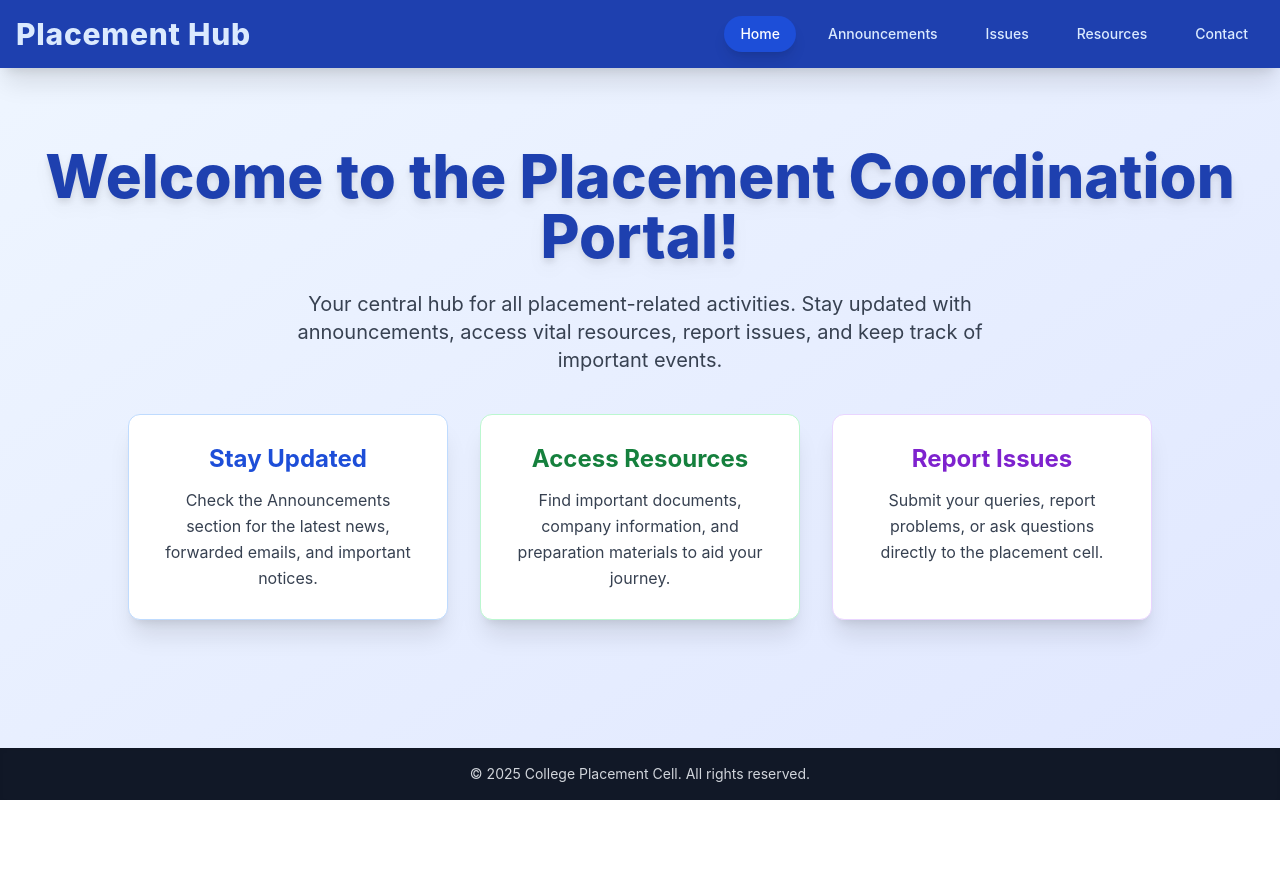
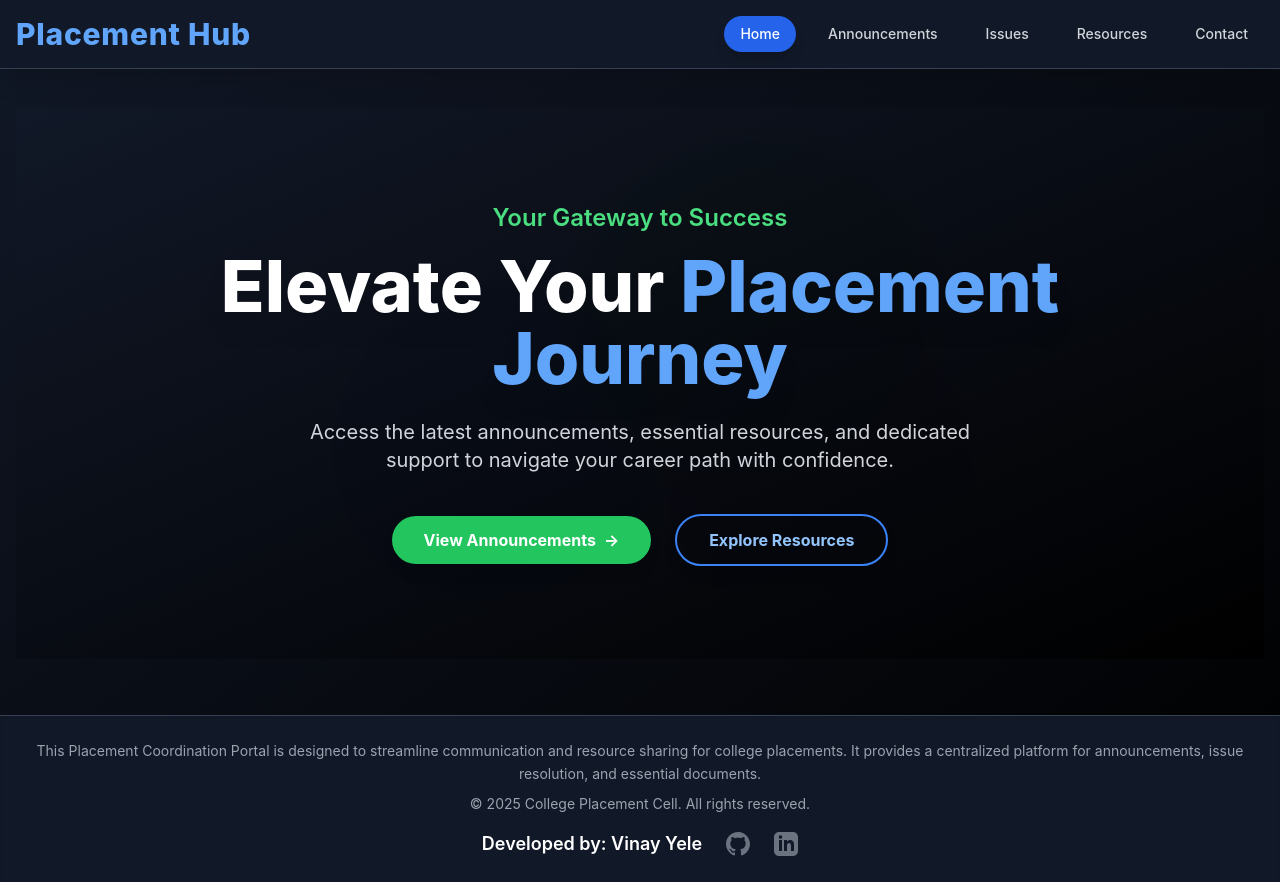
Before and after one commit to Vinay-yele/AIML_PLACEMENTS_HUB, a React (Create React App) app in the folder frontend/: page / in a window 1280 px wide. Before the commit the page ends 800 px from the top, so only its background shows below. Built offline with nearby package versions, Linux system fonts and the light colour scheme.

Commit message:
worked on frontend announcements

```diff
--- a/frontend/src/App.js
+++ b/frontend/src/App.js
@@ -8,7 +8,7 @@ import AnnouncementPage from './pages/AnnouncementPage';
 import IssuesPage from './pages/IssuesPage';
 import ResourcesPage from './pages/ResourcesPage';
 import ContactPage from './pages/ContactPage';
-import AdminPage from './pages/AdminPage'; // Ensure this import is present and correct
+// import AdminPage from './pages/AdminPage';
 
 // Helper component to apply active class to navigation links
 const NavLink = ({ to, children }) => {
@@ -20,10 +20,10 @@ const NavLink = ({ to, children }) => {
         to={to}
         className={`relative inline-flex items-center justify-center px-4 py-2 text-sm font-medium rounded-full transition-all duration-300 ease-in-out
                     ${isActive
-                      ? 'bg-blue-700 text-white shadow-lg'
-                      : 'text-blue-100 hover:bg-blue-700 hover:text-white hover:shadow-md'
+                      ? 'bg-blue-600 text-white shadow-lg' // Slightly lighter blue for active state on dark background
+                      : 'text-gray-300 hover:bg-gray-700 hover:text-white hover:shadow-md' // Darker hover for consistency
                     }
-                    focus:outline-none focus:ring-2 focus:ring-blue-400 focus:ring-offset-2 focus:ring-offset-blue-600
+                    focus:outline-none focus:ring-2 focus:ring-blue-400 focus:ring-offset-2 focus:ring-offset-gray-900
                   `}
       >
         {children}
@@ -35,27 +35,25 @@ const NavLink = ({ to, children }) => {
 function App() {
   return (
     <Router>
-      <div className="min-h-screen bg-gradient-to-br from-blue-50 to-indigo-100 font-inter flex flex-col">
-        {/* Header/Navbar Section */}
-        <header className="bg-blue-800 text-white p-4 shadow-xl z-10">
+      <div className="min-h-screen bg-gradient-to-br from-gray-900 to-black font-inter flex flex-col">
+        {/* Header/Navbar Section - Dark Theme */}
+        <header className="bg-gray-900 text-white p-4 shadow-xl z-10 border-b border-gray-700">
           <div className="container mx-auto flex flex-col md:flex-row justify-between items-center">
-            <h1 className="text-3xl font-extrabold mb-3 md:mb-0 text-blue-100 tracking-wide">Placement Hub</h1>
+            <h1 className="text-3xl font-extrabold mb-3 md:mb-0 text-blue-400 tracking-wide">Placement Hub</h1>
             <nav>
               <ul className="flex flex-wrap justify-center gap-x-4 gap-y-2">
-                {/* Navigation Links */}
+                {/* Navigation Links using NavLink helper component */}
                 <NavLink to="/">Home</NavLink>
                 <NavLink to="/announcements">Announcements</NavLink>
                 <NavLink to="/issues">Issues</NavLink>
                 <NavLink to="/resources">Resources</NavLink>
                 <NavLink to="/contact">Contact</NavLink>
-                {/* Admin link - REMOVED FROM NAVBAR FOR "PRIVATE" ACCESS */}
-                {/*
-                <NavLink to="/admin">
+                {/* Admin link */}
+                {/* <NavLink to="/admin">
                   <span className="bg-red-600 hover:bg-red-700 text-white font-bold px-4 py-2 rounded-full shadow-md transition duration-300 ease-in-out transform hover:scale-105">
                     Admin
                   </span>
-                </NavLink>
-                */}
+                </NavLink> */}
               </ul>
             </nav>
           </div>
@@ -70,12 +68,12 @@ function App() {
             <Route path="/issues" element={<IssuesPage />} />
             <Route path="/resources" element={<ResourcesPage />} />
             <Route path="/contact" element={<ContactPage />} />
-            <Route path="/admin" element={<AdminPage />} /> {/* <--- THIS ROUTE MUST BE PRESENT */}
+            {/* <Route path="/admin" element={<AdminPage />} /> */}
             {/* Optional: Add a catch-all route for 404 Not Found */}
             <Route path="*" element={
-              <div className="flex flex-col items-center justify-center min-h-[calc(100vh-250px)] text-center">
-                <h2 className="text-6xl font-extrabold text-red-600 mb-4 animate-bounce">404</h2>
-                <p className="text-2xl text-gray-700">Page Not Found</p>
+              <div className="flex flex-col items-center justify-center min-h-[calc(100vh-250px)] text-center text-white">
+                <h2 className="text-6xl font-extrabold text-red-500 mb-4 animate-bounce">404</h2>
+                <p className="text-2xl text-gray-300">Page Not Found</p>
                 <Link to="/" className="mt-8 bg-blue-600 hover:bg-blue-700 text-white font-bold py-3 px-8 rounded-full shadow-lg transition duration-300 ease-in-out transform hover:scale-105">
                   Go to Home
                 </Link>
@@ -84,9 +82,39 @@ function App() {
           </Routes>
         </main>
 
-        {/* Footer Section */}
-        <footer className="bg-gray-900 text-gray-300 p-4 mt-10 text-center shadow-inner">
-          <p className="text-sm">&copy; {new Date().getFullYear()} College Placement Cell. All rights reserved.</p>
+        {/* Footer Section - Dark Theme */}
+        <footer className="bg-gray-900 text-gray-400 p-6 mt-10 text-center shadow-inner border-t border-gray-700">
+          <div className="container mx-auto">
+            <p className="text-sm mb-2 leading-relaxed">
+              This Placement Coordination Portal is designed to streamline communication and resource sharing for college placements.
+              It provides a centralized platform for announcements, issue resolution, and essential documents.
+            </p>
+            <p className="text-sm mb-4">&copy; {new Date().getFullYear()} College Placement Cell. All rights reserved.</p>
+
+            <div className="flex justify-center items-center space-x-6 text-lg">
+              <span className="font-semibold text-white">Developed by: Vinay Yele</span>
+              <a
+                href="https://github.com/your-github-profile" // Replace with your GitHub profile link
+                target="_blank"
+                rel="noopener noreferrer"
+                className="text-gray-500 hover:text-white transition-colors duration-300"
+                aria-label="GitHub Profile"
+              >
+                {/* GitHub Icon (inline SVG for simplicity, or use FontAwesome if installed) */}
+                <svg xmlns="http://www.w3.org/2000/svg" width="24" height="24" viewBox="0 0 24 24" fill="currentColor"><path d="M12 0c-6.626 0-12 5.373-12 12 0 5.302 3.438 9.804 8.207 11.387.599.111.793-.261.793-.577v-2.234c-3.338.726-4.033-1.416-4.033-1.416-.546-1.387-1.333-1.756-1.333-1.756-1.087-.731.084-.716.084-.716 1.205.082 1.838 1.215 1.838 1.215 1.07 1.835 2.809 1.305 3.492.998.108-.776.418-1.305.762-1.604-2.665-.305-5.467-1.334-5.467-5.931 0-1.311.469-2.381 1.236-3.221-.124-.303-.535-1.524.117-3.176 0 0 1.008-.322 3.301 1.23.957-.266 1.983-.399 3.003-.404 1.02.005 2.046.138 3.006.404 2.291-1.552 3.297-1.23 3.297-1.23.653 1.653.242 2.874.118 3.176.77.84 1.235 1.911 1.235 3.221 0 4.609-2.807 5.624-5.479 5.921.43.372.823 1.102.823 2.222v3.293c0 .319.192.694.801.576 4.765-1.589 8.197-6.095 8.197-11.389 0-6.627-5.373-12-12-12z"/></svg>
+              </a>
+              <a
+                href="https://linkedin.com/in/your-linkedin-profile" // Replace with your LinkedIn profile link
+                target="_blank"
+                rel="noopener noreferrer"
+                className="text-gray-500 hover:text-white transition-colors duration-300"
+                aria-label="LinkedIn Profile"
+              >
+                {/* LinkedIn Icon (inline SVG) */}
+                <svg xmlns="http://www.w3.org/2000/svg" width="24" height="24" viewBox="0 0 24 24" fill="currentColor"><path d="M19 0h-14c-2.761 0-5 2.239-5 5v14c0 2.761 2.239 5 5 5h14c2.762 0 5-2.239 5-5v-14c0-2.761-2.238-5-5-5zm-11 19h-3v-11h3v11zm-1.5-12.268c-.966 0-1.75-.79-1.75-1.764s.784-1.764 1.75-1.764 1.75.79 1.75 1.764-.783 1.764-1.75 1.764zm13.5 12.268h-3v-5.604c0-3.368-4-3.113-4 0v5.604h-3v-11h3v1.765c1.396-2.586 7-2.777 7 2.476v6.759z"/></svg>
+              </a>
+            </div>
+          </div>
         </footer>
       </div>
     </Router>
--- a/frontend/src/index.css
+++ b/frontend/src/index.css
@@ -3,16 +3,149 @@
 @tailwind components;
 @tailwind utilities;
 
+/* Apply Inter font globally */
 body {
-  margin: 0;
-  font-family: -apple-system, BlinkMacSystemFont, 'Segoe UI', 'Roboto', 'Oxygen',
-    'Ubuntu', 'Cantarell', 'Fira Sans', 'Droid Sans', 'Helvetica Neue',
-    sans-serif;
-  -webkit-font-smoothing: antialiased;
-  -moz-osx-font-smoothing: grayscale;
+  font-family: 'Inter', sans-serif;
 }
 
-code {
-  font-family: source-code-pro, Menlo, Monaco, Consolas, 'Courier New',
-    monospace;
+/* Existing Custom Animations */
+@keyframes fadeInDown {
+  from {
+    opacity: 0;
+    transform: translateY(-20px);
+  }
+  to {
+    opacity: 1;
+    transform: translateY(0);
+  }
 }
+
+@keyframes fadeInUp {
+  from {
+    opacity: 0;
+    transform: translateY(20px);
+  }
+  to {
+    opacity: 1;
+    transform: translateY(0);
+  }
+}
+
+@keyframes slideInLeft {
+  from {
+    opacity: 0;
+    transform: translateX(-50px);
+  }
+  to {
+    opacity: 1;
+    transform: translateX(0);
+  }
+}
+
+@keyframes slideInRight {
+  from {
+    opacity: 0;
+    transform: translateX(50px);
+  }
+  to {
+    opacity: 1;
+    transform: translateX(0);
+  }
+}
+
+@keyframes fadeIn {
+  from {
+    opacity: 0;
+  }
+  to {
+    opacity: 1;
+  }
+}
+
+.animate-fade-in-down {
+  animation: fadeInDown 1s ease-out forwards;
+}
+
+.animate-fade-in-up {
+  animation: fadeInUp 1s ease-out forwards;
+  animation-delay: 0.3s;
+}
+
+.animate-slide-in-left {
+  animation: slideInLeft 0.8s ease-out forwards;
+  animation-delay: 0.6s;
+}
+
+.animate-fade-in {
+  animation: fadeIn 0.8s ease-out forwards;
+  animation-delay: 0.9s;
+}
+
+.animate-slide-in-right {
+  animation: slideInRight 0.8s ease-out forwards;
+  animation-delay: 1.2s;
+}
+
+/* NEW Animations for Hero Section */
+@keyframes blob {
+  0% {
+    transform: translate(0px, 0px) scale(1);
+  }
+  33% {
+    transform: translate(30px, -50px) scale(1.1);
+  }
+  66% {
+    transform: translate(-20px, 20px) scale(0.9);
+  }
+  100% {
+    transform: translate(0px, 0px) scale(1);
+  }
+}
+
+@keyframes fadeInDownSlow {
+  from {
+    opacity: 0;
+    transform: translateY(-40px);
+  }
+  to {
+    opacity: 1;
+    transform: translateY(0);
+  }
+}
+
+@keyframes fadeInUpSlow {
+  from {
+    opacity: 0;
+    transform: translateY(40px);
+  }
+  to {
+    opacity: 1;
+    transform: translateY(0);
+  }
+}
+
+.animate-blob {
+  animation: blob 7s infinite cubic-bezier(0.68, -0.55, 0.27, 1.55);
+}
+
+.animation-delay-2000 {
+  animation-delay: 2s;
+}
+
+.animation-delay-4000 {
+  animation-delay: 4s;
+}
+
+.animate-fade-in-down-slow {
+  animation: fadeInDownSlow 1.5s ease-out forwards;
+}
+
+.animate-fade-in-up-slow {
+  animation: fadeInUpSlow 1.5s ease-out forwards;
+  animation-delay: 0.5s;
+}
+
+.animate-fade-in-up-slower {
+  animation: fadeInUpSlow 1.5s ease-out forwards;
+  animation-delay: 1s;
+}
--- a/frontend/src/pages/AnnouncementPage.js
+++ b/frontend/src/pages/AnnouncementPage.js
@@ -1,9 +1,9 @@
-// frontend/src/pages/AnnouncementsPage.js
+// frontend/src/pages/AnnouncementPage.js
 import React, { useEffect, useState } from 'react';
 import { getAnnouncements } from '../services/api';
 import AnnouncementCard from '../components/AnnouncementCard';
 
-const AnnouncementPage = () => {
+const AnnouncementPage = () => { // Renamed from AnnouncementsPage to AnnouncementPage to match App.js import
     const [announcements, setAnnouncements] = useState([]);
     const [loading, setLoading] = useState(true);
     const [error, setError] = useState(null);
@@ -20,60 +20,35 @@ const AnnouncementPage = () => {
                 setLoading(false);
             }
         };
+
         fetchAnnouncements();
     }, []);
 
     if (loading) {
         return (
-      <div className="flex justify-center items-center min-h-96">
-        <div className="text-center">
-          <div className="animate-spin rounded-full h-16 w-16 border-b-2 border-blue-600 mx-auto mb-4"></div>
-          <p className="text-lg text-gray-600">Loading announcements...</p>
-        </div>
+            <div className="flex justify-center items-center h-64">
+                <p className="text-gray-600 text-lg font-medium">Loading announcements...</p>
             </div>
         );
     }
 
     if (error) {
         return (
-      <div className="bg-red-50 border border-red-200 rounded-xl p-8 text-center">
-        <div className="text-red-500 mb-4">
-          <svg className="mx-auto h-16 w-16" fill="none" stroke="currentColor" viewBox="0 0 24 24">
-            <path strokeLinecap="round" strokeLinejoin="round" strokeWidth={2} d="M12 9v2m0 4h.01m-6.938 4h13.856c1.54 0 2.502-1.667 1.732-2.5L13.732 4c-.77-.833-1.732-.833-2.5 0L4.268 18.5c-.77.833.192 2.5 1.732 2.5z" />
-          </svg>
-        </div>
-        <h3 className="text-xl font-semibold text-red-800 mb-2">Error Loading Announcements</h3>
-        <p className="text-red-600">{error}</p>
-        <button
-          onClick={() => window.location.reload()}
-          className="mt-4 bg-red-500 hover:bg-red-600 text-white px-6 py-2 rounded-lg transition duration-200"
-        >
-          Retry
-        </button>
+            <div className="flex justify-center items-center h-64">
+                <p className="text-red-600 text-lg font-medium">{error}</p>
             </div>
         );
     }
 
     return (
-    <div className="max-w-6xl mx-auto px-4 py-8">
-      <div className="mb-8">
-        <h1 className="text-4xl font-bold text-gray-900 mb-4">Latest Announcements</h1>
-        <div className="h-1 w-20 bg-gradient-to-r from-blue-500 to-purple-500 rounded-full"></div>
-        <p className="text-lg text-gray-600 mt-4">Stay updated with the latest placement opportunities and important notifications</p>
-      </div>
-
+        <div className="container mx-auto p-4">
+            <h2 className="text-4xl font-extrabold text-gray-800 mb-8 text-center drop-shadow-sm">Latest Announcements</h2>
             {announcements.length === 0 ? (
-        <div className="text-center py-16">
-          <div className="bg-gray-50 rounded-xl p-12 inline-block">
-            <svg className="mx-auto h-24 w-24 text-gray-400 mb-4" fill="none" stroke="currentColor" viewBox="0 0 24 24">
-              <path strokeLinecap="round" strokeLinejoin="round" strokeWidth={2} d="M19 11H5m14 0a2 2 0 012 2v6a2 2 0 01-2 2H5a2 2 0 01-2-2v-6a2 2 0 012-2m14 0V9a2 2 0 00-2-2M5 11V9a2 2 0 012-2m0 0V5a2 2 0 012-2h6a2 2 0 012 2v2M7 7h10" />
-            </svg>
-            <h3 className="text-2xl font-semibold text-gray-600 mb-2">No Announcements Yet</h3>
-            <p className="text-gray-500">Check back later for updates and new opportunities</p>
-          </div>
+                <div className="bg-white rounded-lg shadow-md p-6 text-center text-gray-600 text-lg border border-gray-200">
+                    <p>No announcements available yet. Please check back soon!</p>
                 </div>
             ) : (
-        <div className="grid gap-6 md:grid-cols-2 lg:grid-cols-3">
+                <div className="grid grid-cols-1 md:grid-cols-2 lg:grid-cols-3 gap-6">
                     {announcements.map((announcement) => (
                         <AnnouncementCard key={announcement._id} announcement={announcement} />
                     ))}
--- a/frontend/src/pages/HomePage.js
+++ b/frontend/src/pages/HomePage.js
@@ -1,27 +1,45 @@
 // frontend/src/pages/HomePage.js
 import React from 'react';
+import { Link } from 'react-router-dom'; // Import Link for navigation
 
 const HomePage = () => {
     return (
-        <div className="flex flex-col items-center justify-center min-h-[calc(100vh-250px)] text-center p-4">
-            <h2 className="text-5xl md:text-6xl font-extrabold text-blue-800 mb-6 drop-shadow-lg animate-fade-in-down">
-                Welcome to the Placement Coordination Portal!
-            </h2>
-            <p className="text-lg md:text-xl text-gray-700 max-w-3xl leading-relaxed mb-10 animate-fade-in-up">
-                Your central hub for all placement-related activities. Stay updated with announcements, access vital resources, report issues, and keep track of important events.
-            </p>
-            <div className="grid grid-cols-1 md:grid-cols-2 lg:grid-cols-3 gap-8 w-full max-w-5xl">
-                <div className="bg-white rounded-xl shadow-xl p-7 transform hover:scale-105 transition-transform duration-300 ease-in-out border border-blue-200">
-                    <h3 className="text-2xl font-bold text-blue-700 mb-3">Stay Updated</h3>
-                    <p className="text-gray-700 leading-relaxed">Check the Announcements section for the latest news, forwarded emails, and important notices.</p>
-                </div>
-                <div className="bg-white rounded-xl shadow-xl p-7 transform hover:scale-105 transition-transform duration-300 ease-in-out border border-green-200">
-                    <h3 className="text-2xl font-bold text-green-700 mb-3">Access Resources</h3>
-                    <p className="text-gray-700 leading-relaxed">Find important documents, company information, and preparation materials to aid your journey.</p>
-                </div>
-                <div className="bg-white rounded-xl shadow-xl p-7 transform hover:scale-105 transition-transform duration-300 ease-in-out border border-purple-200">
-                    <h3 className="text-2xl font-bold text-purple-700 mb-3">Report Issues</h3>
-                    <p className="text-gray-700 leading-relaxed">Submit your queries, report problems, or ask questions directly to the placement cell.</p>
+        <div className="relative min-h-[calc(100vh-250px)] flex items-center justify-center text-center p-4 overflow-hidden bg-gradient-to-br from-gray-900 to-black text-white">
+            {/* Background elements for visual flair */}
+            <div className="absolute top-1/4 left-1/4 w-96 h-96 bg-blue-600 rounded-full mix-blend-multiply filter blur-xl opacity-20 animate-blob"></div>
+            <div className="absolute bottom-1/4 right-1/4 w-96 h-96 bg-green-500 rounded-full mix-blend-multiply filter blur-xl opacity-20 animate-blob animation-delay-2000"></div>
+            <div className="absolute top-1/2 left-1/2 w-80 h-80 bg-purple-600 rounded-full mix-blend-multiply filter blur-xl opacity-20 animate-blob animation-delay-4000"></div>
+
+            {/* Content Container */}
+            <div className="relative z-10 max-w-4xl mx-auto">
+                {/* Tagline/Pre-headline */}
+                <p className="text-xl md:text-2xl font-semibold text-green-400 mb-4 animate-fade-in-down">
+                    Your Gateway to Success
+                </p>
+                {/* Main Headline */}
+                <h2 className="text-5xl md:text-7xl font-extrabold leading-tight mb-6 animate-fade-in-down-slow drop-shadow-xl">
+                    Elevate Your <span className="text-blue-400">Placement Journey</span>
+                </h2>
+                {/* Description */}
+                <p className="text-lg md:text-xl text-gray-300 max-w-2xl mx-auto leading-relaxed mb-10 animate-fade-in-up-slow">
+                    Access the latest announcements, essential resources, and dedicated support to navigate your career path with confidence.
+                </p>
+
+                {/* Call-to-Action Buttons */}
+                <div className="flex flex-col sm:flex-row justify-center items-center gap-6 animate-fade-in-up-slower">
+                    <Link
+                        to="/AnnouncementPage"
+                        className="bg-green-500 hover:bg-green-600 text-white font-bold py-3 px-8 rounded-full shadow-lg transition duration-300 ease-in-out transform hover:scale-105 focus:outline-none focus:ring-2 focus:ring-green-400 focus:ring-offset-2 focus:ring-offset-gray-900"
+                    >
+                        View Announcements
+                        <span className="ml-2 inline-block transition-transform group-hover:translate-x-1">→</span>
+                    </Link>
+                    <Link
+                        to="/ResourcesPage"
+                        className="bg-transparent border-2 border-blue-500 text-blue-300 hover:bg-blue-500 hover:text-white font-bold py-3 px-8 rounded-full shadow-lg transition duration-300 ease-in-out transform hover:scale-105 focus:outline-none focus:ring-2 focus:ring-blue-400 focus:ring-offset-2 focus:ring-offset-gray-900"
+                    >
+                        Explore Resources
+                    </Link>
                 </div>
             </div>
         </div>
--- a/frontend/src/services/api.js
+++ b/frontend/src/services/api.js
@@ -4,7 +4,7 @@ import axios from 'axios';
 // Create an Axios instance with a base URL pointing to your backend API
 // frontend/src/services/api.js
 const API = axios.create({
-    baseURL: 'https://aiml-placements-hub.onrender.com', // <--- UPDATE THIS LINE
+    baseURL: 'https://aiml-placements-hub.onrender.com/api', // <--- UPDATE THIS LINE
 });
 
 // --- API Functions for Announcements ---
```
Also changed, not shown: frontend/src/pages/ResourcesPage.js (+69 -88 lines). Lines whose indentation alone changed are shown as unchanged.
